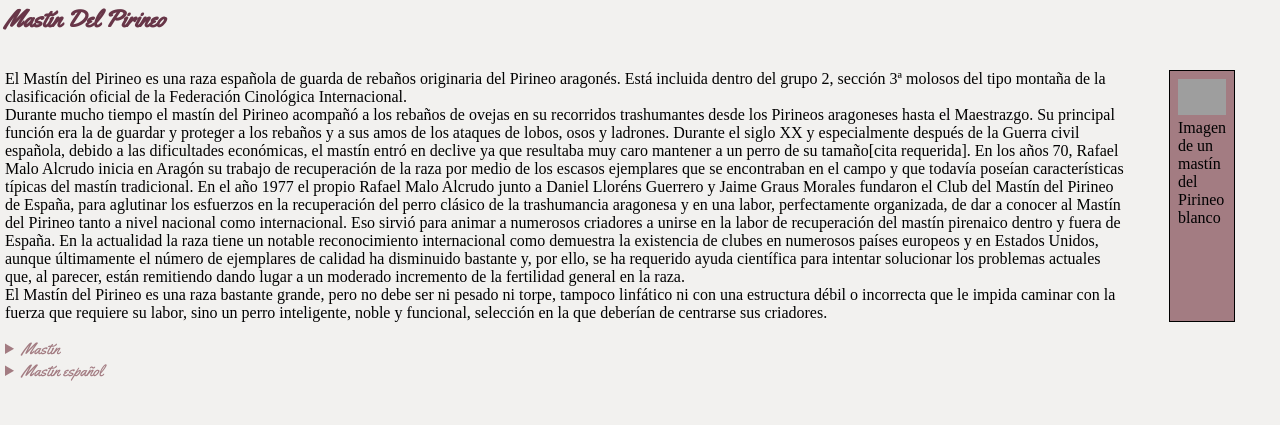
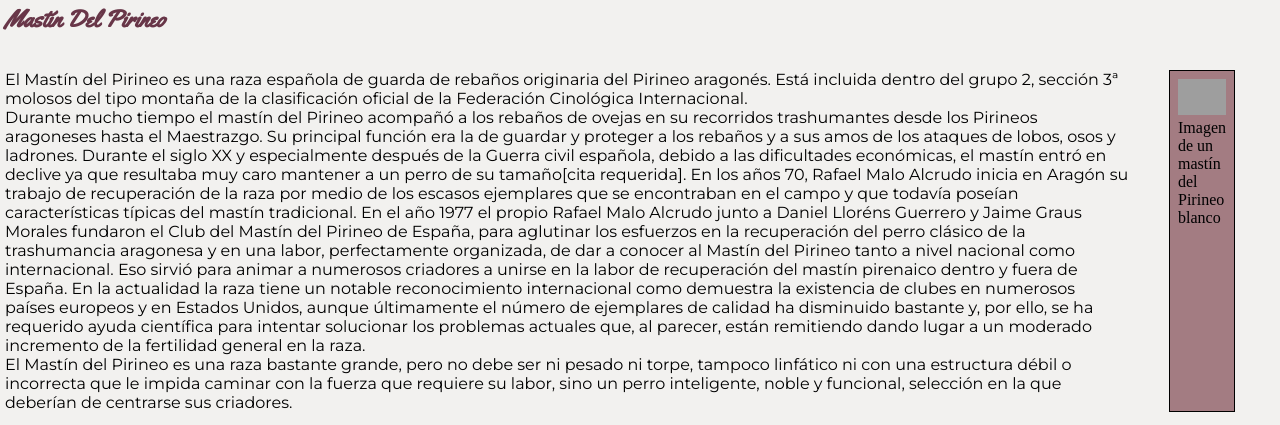
Before and after one commit to EAGInmaMS/EAGInmaMS.github.io, a plain HTML site: page index.html in a window 1280 px wide. Shown: the part 4721-5146 px from the top of the page. Before the commit the page ends 5111 px from the top, so only its background shows below. Drawn offline with Linux system fonts and the light colour scheme; grey boxes are pictures that could not be loaded.

Commit message:
Update Estilos.css

```diff
--- a/Estilos/Estilos.css
+++ b/Estilos/Estilos.css
@@ -174,7 +174,7 @@ summary{
 	cursor: pointer;
 	color: #a37c82;
 }
-details p{
+details p,article p{
 	font-family: 'Montserrat', sans-serif;
 
 }
```
